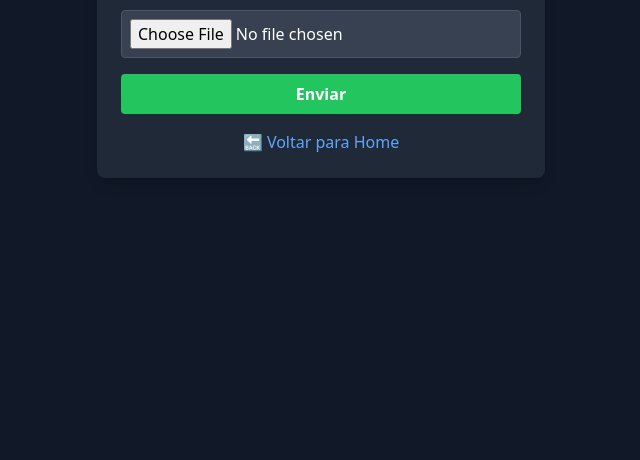
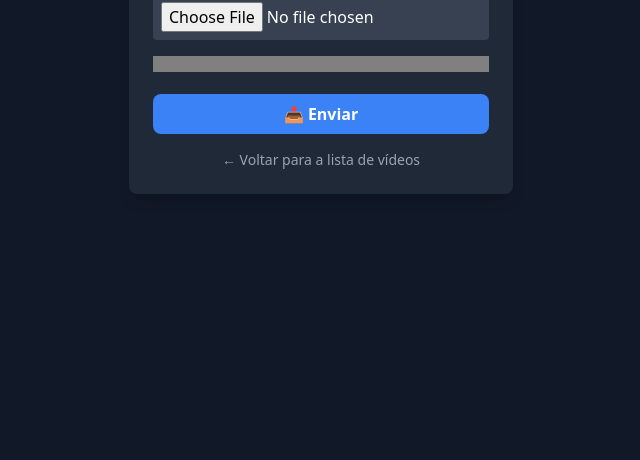
Before and after one commit to Asp3cTy/playerteste, a website: page public/upload.html in a window 1280 px wide. Shown: the part 340-800 px from the top of the page, without its empty margins (319-959 px from the left). Drawn offline with nearby package versions, Linux system fonts and the light colour scheme.

Commit message:
Update upload.html

```diff
--- a/public/upload.html
+++ b/public/upload.html
@@ -3,93 +3,27 @@
 <head>
     <meta charset="UTF-8">
     <meta name="viewport" content="width=device-width, initial-scale=1.0">
-    <title>Upload de Vídeos</title>
-    <script src="https://unpkg.com/vue@3"></script>
+    <title>Enviar Vídeo</title>
     <script src="https://cdn.tailwindcss.com"></script>
 </head>
-<body class="bg-gray-900 text-white flex items-center justify-center min-h-screen">
-    <div id="app" class="bg-gray-800 p-6 rounded-lg shadow-lg w-full max-w-md">
-        <h1 class="text-xl font-bold text-center mb-4">📤 Upload de Vídeos</h1>
+<body class="bg-gray-900 text-white flex justify-center items-center h-screen">
+    <div class="bg-gray-800 p-6 rounded-lg shadow-lg w-96">
+        <h2 class="text-lg font-semibold flex items-center justify-center">📤 Enviar Vídeo</h2>
 
-        <input type="file" id="videoFile" accept="video/*" class="block w-full mb-4 p-2 bg-gray-700 border border-gray-600 rounded">
-        <button @click="uploadVideo" class="bg-green-500 hover:bg-green-600 text-white font-bold py-2 px-4 rounded w-full">Enviar</button>
+        <!-- Input do Arquivo -->
+        <input id="fileInput" type="file" class="mt-4 w-full p-2 bg-gray-700 rounded" />
 
         <!-- Barra de Progresso -->
-        <div v-if="uploading" class="mt-4">
-            <div class="relative w-full h-4 bg-gray-600 rounded overflow-hidden">
-                <div class="absolute top-0 left-0 h-full bg-green-500 transition-all" :style="{ width: progress + '%' }"></div>
-            </div>
-            <p class="text-center mt-2 text-sm">{{ progress }}% Enviado</p>
-        </div>
+        <progress id="progressBar" value="0" max="100" class="w-full mt-4"></progress>
 
-        <p v-if="message" :class="messageClass" class="mt-4 text-center font-semibold">{{ message }}</p>
+        <!-- Botão de Upload -->
+        <button id="uploadButton" class="bg-blue-500 hover:bg-blue-600 text-white font-semibold py-2 px-4 rounded-lg w-full mt-4">
+            📤 Enviar
+        </button>
 
-        <a href="/" class="block text-center mt-4 text-blue-400 hover:underline">🔙 Voltar para Home</a>
+        <a href="index.html" class="block text-center text-sm mt-4 text-gray-400 hover:text-gray-200">← Voltar para a lista de vídeos</a>
     </div>
 
-    <script>
-        const { createApp } = Vue;
-
-        createApp({
-            data() {
-                return {
-                    uploading: false,
-                    progress: 0,
-                    message: '',
-                    messageClass: ''
-                };
-            },
-            methods: {
-                uploadVideo() {
-                    const fileInput = document.getElementById("videoFile");
-                    if (fileInput.files.length === 0) {
-                        this.message = "Por favor, selecione um arquivo!";
-                        this.messageClass = "text-red-400";
-                        return;
-                    }
-
-                    const file = fileInput.files[0];
-                    const formData = new FormData();
-                    formData.append("video", file);
-
-                    this.uploading = true;
-                    this.progress = 0;
-                    this.message = "Enviando...";
-                    this.messageClass = "text-blue-400";
-
-                    const xhr = new XMLHttpRequest();
-                    xhr.open("POST", "/upload", true);
-
-                    // Atualiza a barra de progresso
-                    xhr.upload.onprogress = (event) => {
-                        if (event.lengthComputable) {
-                            this.progress = Math.round((event.loaded / event.total) * 100);
-                        }
-                    };
-
-                    xhr.onload = () => {
-                        this.uploading = false;
-                        if (xhr.status === 200) {
-                            this.message = "Upload concluído com sucesso!";
-                            this.messageClass = "text-green-400";
-                            fileInput.value = "";
-                            this.progress = 100;
-                        } else {
-                            this.message = "Erro ao enviar o vídeo!";
-                            this.messageClass = "text-red-400";
-                        }
-                    };
-
-                    xhr.onerror = () => {
-                        this.uploading = false;
-                        this.message = "Erro na conexão!";
-                        this.messageClass = "text-red-400";
-                    };
-
-                    xhr.send(formData);
-                }
-            }
-        }).mount("#app");
-    </script>
+    <script src="upload.js"></script>
 </body>
 </html>
```
